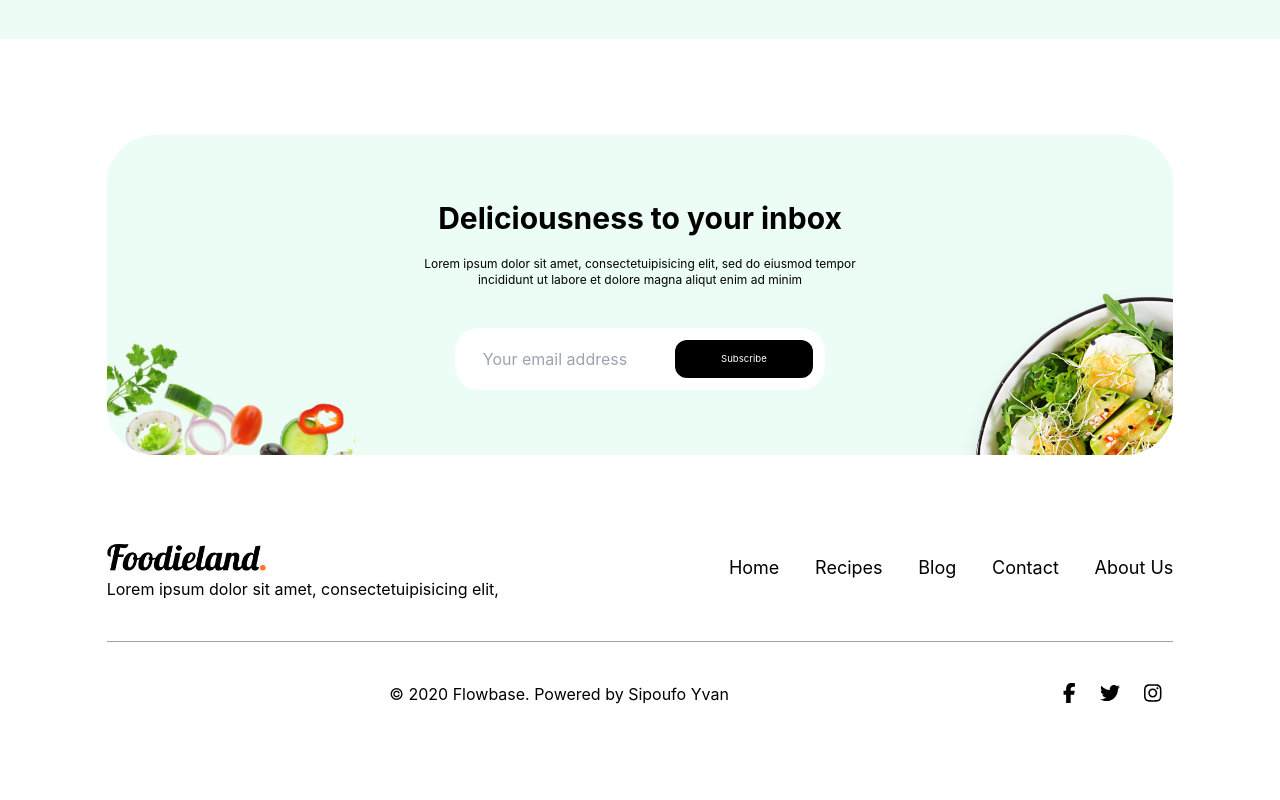
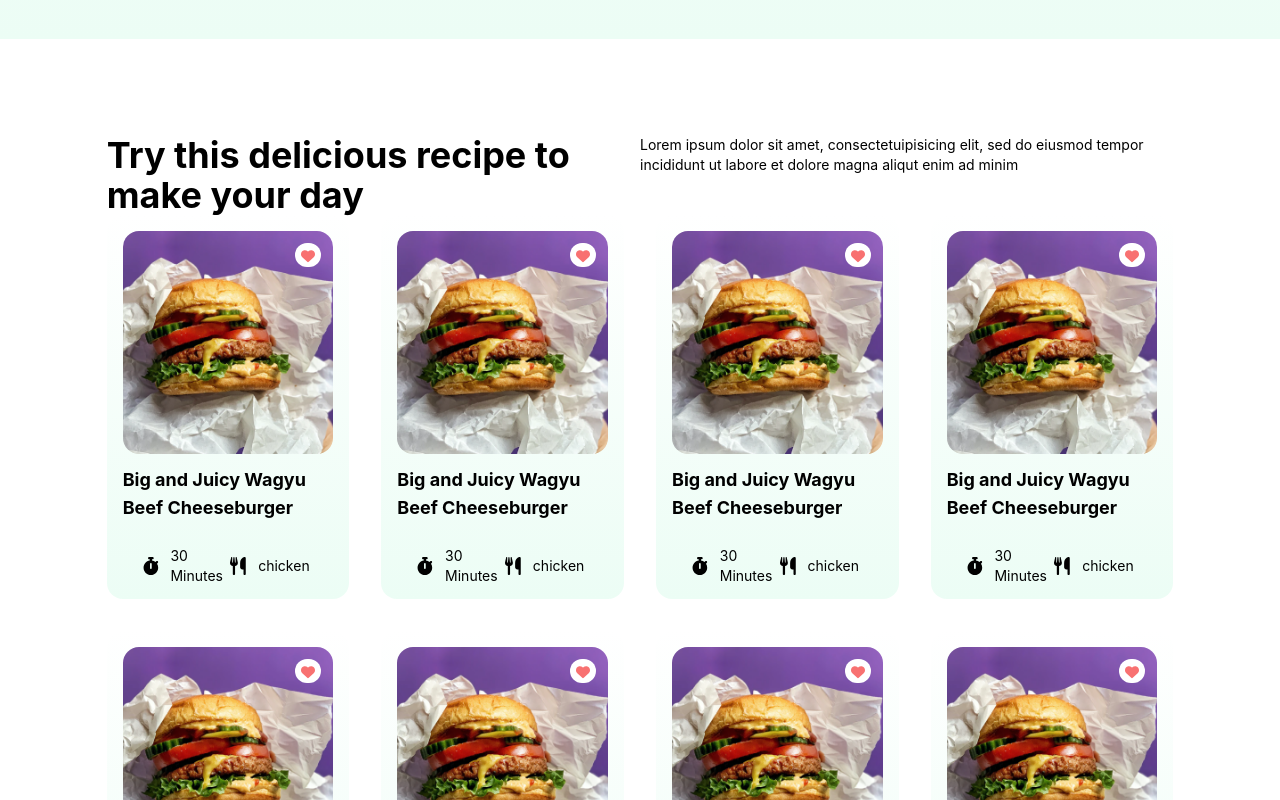
Before and after one commit to Sipoufo/foodieland, a React (Create React App) app: page / in a window 1280 px wide. Shown: the part 4080-4880 px from the top of the page. Before the commit the page ends 4826 px from the top, so only its background shows below. Built offline with nearby package versions, Linux system fonts and the light colour scheme.

Commit message:
more recipes part

```diff
--- a/src/components/home/home.js
+++ b/src/components/home/home.js
@@ -8,6 +8,7 @@ import FewRecipes from './fewRecipes';//Few recipes
 import OurChef from './ourChef';//Call chef
 import Instagram from './instagram';//Instagram pages
 import SubscribeCard from './subscribeCard';// Subscription page
+import MoreRecipes from './moreRecipes';
 
 /**
  * This function is use for web start point
@@ -33,7 +34,9 @@ const Navbar = () => {
                 <Instagram />
             </div>
             <div className='flex w-full mt-24 justify-center'>
-                <div className='flex w-10/12'>
+                <div className='flex flex-col w-10/12'>
+                    {/* Content More recipes */}
+                    <MoreRecipes />
                     {/* Content input for subscribe by email */}
                     <SubscribeCard />
                 </div>
--- /dev/null
+++ b/src/components/home/moreRecipes.js
@@ -0,0 +1,34 @@
+// Modules
+import React from 'react';
+
+// Files
+import OneRecipe from './oneRecipe'
+
+const MoreRecipes = () => {
+    return (
+        <div className='flex w-full flex-col'>
+            {/* Introduction part */}
+            <div className='flex w-full flex-row'>
+                <div className='w-1/2 flex justify-start'>
+                    <h1 className='text-4xl font-bold'>Try this delicious recipe to make your day</h1>
+                </div>
+                <div className='w-1/2 flex justify-start'>
+                    <p className='text-sm'>Lorem ipsum dolor sit amet, consectetuipisicing elit, sed do eiusmod tempor incididunt ut labore et dolore magna aliqut enim ad minim </p>
+                </div>
+            </div>
+            {/* Recipes part */}
+            <div className='grid sm:grid-cols-2 lg:grid-cols-3 xl:grid-cols-4 gap-4 sm:gap-8'>
+                <OneRecipe />
+                <OneRecipe />
+                <OneRecipe />
+                <OneRecipe />
+                <OneRecipe />
+                <OneRecipe />
+                <OneRecipe />
+                <OneRecipe />
+            </div>
+        </div>
+    )
+}
+
+export default MoreRecipes;
--- a/src/components/home/subscribeCard.js
+++ b/src/components/home/subscribeCard.js
@@ -7,7 +7,7 @@ const SubscribeCard = () => {
          *  Important:
          *      Translate : use for doing translations movements
          */
-        <div className='flex flex-row w-full overflow-hidden h-80 justify-between bg-emerald-50 rounded-6xl'>
+        <div className='flex flex-row w-full overflow-hidden h-80 mt-24 justify-between bg-emerald-50 rounded-6xl'>
             {/* left picture */}
             <div className='w-3/12 hidden lg:flex'>
                 <img src={process.env.PUBLIC_URL + '/images/Foods/food0_2.png'} className='object-cover w-80 h-96 rotate-12 -translate-x-8 translate-y-40' alt='food' />
```
